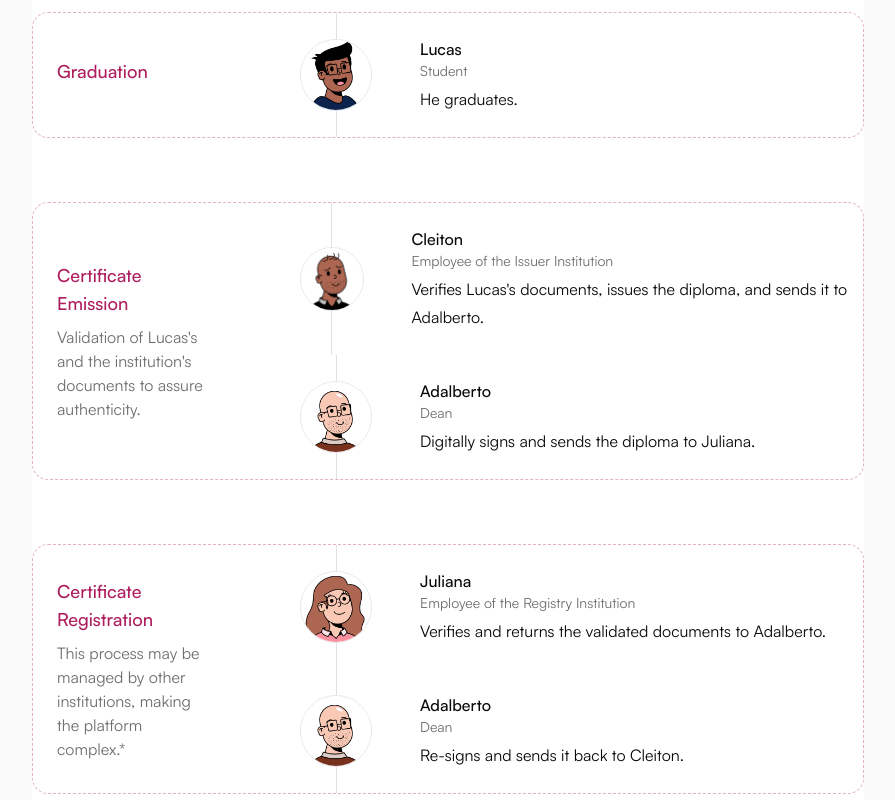
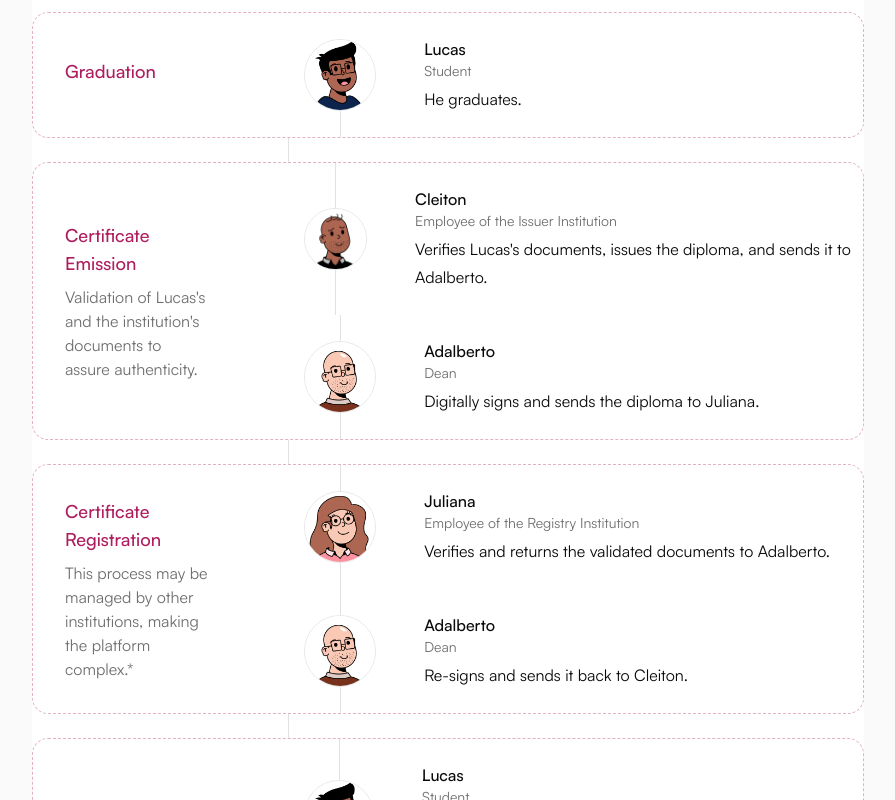
Before and after one commit to luccaromaniello/portfolio, a Next.js app: page /design/anima-educacao in a window 1280 px wide. Shown: the part 2540-3340 px from the top of the page, without its empty margins (192-1087 px from the left). Built offline with nearby package versions, Linux system fonts and the light colour scheme.

Commit message:
Adds logic to change divider for first and last personas

```diff
--- /dev/null
+++ b/src/components/Divider/index.tsx
@@ -0,0 +1,30 @@
+interface DividerProps {
+  type?: DividerType;
+  placeholder?: boolean;
+}
+
+enum DividerType {
+  HORIZONTAL = 0,
+  VERTICAL = 1,
+}
+
+const Divider = ({ type = 0, placeholder = false }: DividerProps) => {
+  switch (type) {
+    case DividerType.VERTICAL: {
+      return (
+        <div
+          className={`${placeholder ? "opacity-0" : ""} h-full w-px bg-content-tertiary/40`}
+        ></div>
+      );
+    }
+    default: {
+      return (
+        <div
+          className={`${placeholder ? "opacity-0" : ""} w-full h-px bg-content-tertiary/40`}
+        ></div>
+      );
+    }
+  }
+};
+
+export default Divider;
--- a/src/components/cases/anima/userFlow/UserFlow/index.tsx
+++ b/src/components/cases/anima/userFlow/UserFlow/index.tsx
@@ -1,8 +1,20 @@
-import UserFlowItem from "../UserFlowItem";
+import UserFlowItem from "@/components/cases/anima/userFlow/UserFlowItem";
+import Divider from "@/components/Divider";
+
+const DividerPlaceholder = () => {
+  return (
+    <div className="flex flex-row w-full gap-16 h-6">
+      <div className="w-1/3"></div>
+      <div className="flex w-full">
+        <Divider type={1} />
+      </div>
+    </div>
+  );
+};
 
 const UserFlow = () => {
   return (
-    <div className="flex flex-col gap-16">
+    <div className="flex flex-col">
       <UserFlowItem
         heading="Graduation"
         personas={[
@@ -16,7 +28,9 @@ const UserFlow = () => {
             action: "He graduates.",
           },
         ]}
+        first
       />
+      <DividerPlaceholder />
       <UserFlowItem
         heading="Certificate Emission"
         description="Validation of Lucas's and the institution's documents to assure authenticity."
@@ -42,6 +56,7 @@ const UserFlow = () => {
           },
         ]}
       />
+      <DividerPlaceholder />
       <UserFlowItem
         heading="Certificate Registration"
         description="This process may be managed by other institutions, making the platform complex.*"
@@ -67,6 +82,7 @@ const UserFlow = () => {
           },
         ]}
       />
+      <DividerPlaceholder />
       <UserFlowItem
         heading="Delivery"
         personas={[
@@ -81,6 +97,7 @@ const UserFlow = () => {
               "Receives the visual representation of the diploma sent by Cleiton.",
           },
         ]}
+        last
       />
     </div>
   );
--- a/src/components/cases/anima/userFlow/UserFlowItem/index.tsx
+++ b/src/components/cases/anima/userFlow/UserFlowItem/index.tsx
@@ -1,11 +1,14 @@
 import Text from "@/components/cases/typography/Text";
 import { CARD_RADIUS } from "@/constants";
 import Image from "next/image";
+import Divider from "@/components/Divider";
 
 interface UserFlowItemProps {
   heading: string;
   description?: string;
   personas: Persona[];
+  first?: boolean;
+  last?: boolean;
 }
 
 interface Persona {
@@ -22,12 +25,14 @@ const UserFlowItem = ({
   heading,
   description,
   personas,
+  first = false,
+  last = false,
 }: UserFlowItemProps) => {
   return (
     <div
       className={`${CARD_RADIUS} flex flex-row gap-16 border border-dashed border-primary-main/35 items-center`}
     >
-      <div className="flex flex-col gap-2 w-1/3 px-6">
+      <div className="flex flex-col gap-2 w-1/3 2xl:w-2/5 px-8 2xl:px-12">
         <h5 className="text-lg font-medium text-primary-main">{heading}</h5>
         <Text text={description ? description : ""} type={1} />
       </div>
@@ -38,7 +43,11 @@ const UserFlowItem = ({
           {personas.map((persona, index) => (
             <div key={index} className="flex flex-row gap-12 w-full">
               <div className="flex flex-col items-center">
-                <div className="h-full w-px bg-content-tertiary/40"></div>
+                {first ? (
+                  <Divider type={1} placeholder />
+                ) : (
+                  <Divider type={1} />
+                )}
                 <Image
                   src={persona.image.url}
                   alt={persona.image.alt}
@@ -48,7 +57,7 @@ const UserFlowItem = ({
                   className="object-contain object-top rounded-full border"
                   quality={100}
                 />
-                <div className="h-full w-px bg-content-tertiary/40"></div>
+                {last ? <Divider type={1} placeholder /> : <Divider type={1} />}
               </div>
               <div className="flex flex-col gap-1 py-6">
                 <div className="flex flex-col">
```
